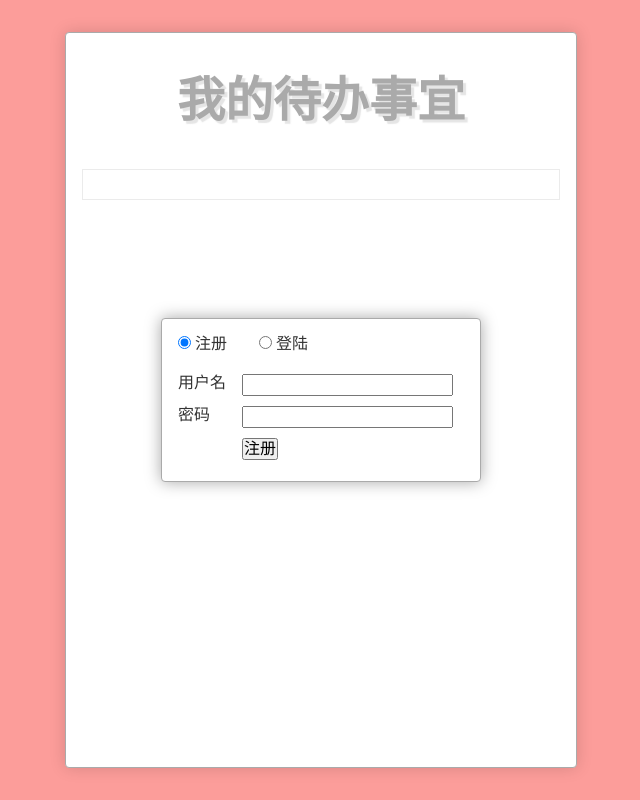
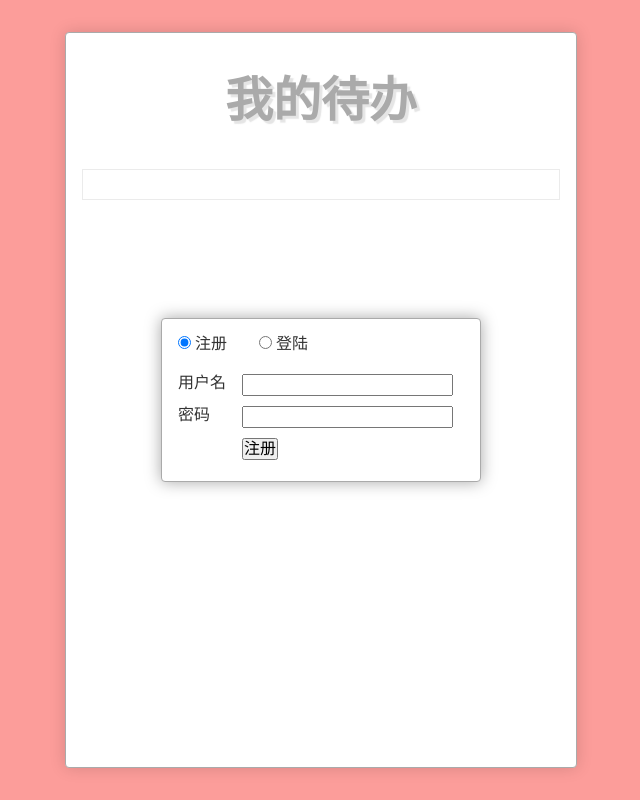
Before and after one commit to AleenL/React-demo, a React (Create React App) app: page / in a window 1280 px wide. Shown: the whole page, without its empty margins (319-959 px from the left). Built offline with nearby package versions, Linux system fonts and the light colour scheme; the HTML template or start-up script is replaced by a standard one; what leancloud-storage would draw is missing.

Commit message:
remove state warning

```diff
--- a/src/App.js
+++ b/src/App.js
@@ -31,7 +31,7 @@ class App extends Component {
     })
     return(
       <div className='App'>
-        <h1>{this.state.user.username||'我'}的待办事宜</h1>
+        <h1>{this.state.user.username||'我'}的待办</h1>
         <div className='inputWrapper'>
           <TodoInput content={this.state.newTodo}
           onChange={this.changeTitle.bind(this)}
--- a/src/UserDialog.js
+++ b/src/UserDialog.js
@@ -22,7 +22,7 @@ export default class UserDialog extends Component{
 	    e.preventDefault()
 	    let {username, password} = this.state.formData
 	    let success = (user)=>{
-	      	console.log(user)
+	      	this.props.onSignUp.call(null, user)
 	    }
 	    let error = (error)=>{
 	      	console.log(error)
```
Also changed, not shown: 5 other files (tests, documents, lock files or other folders).
